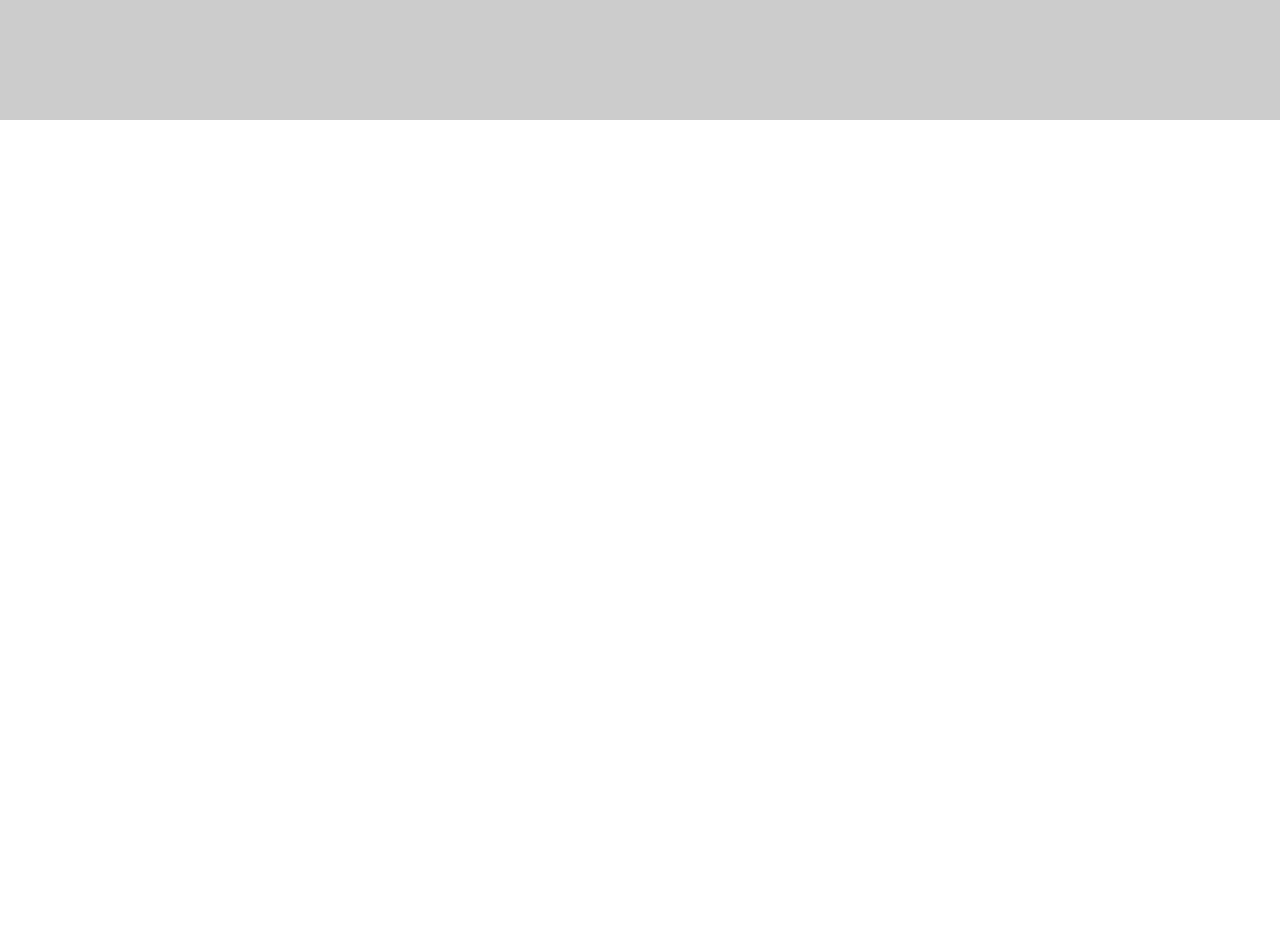
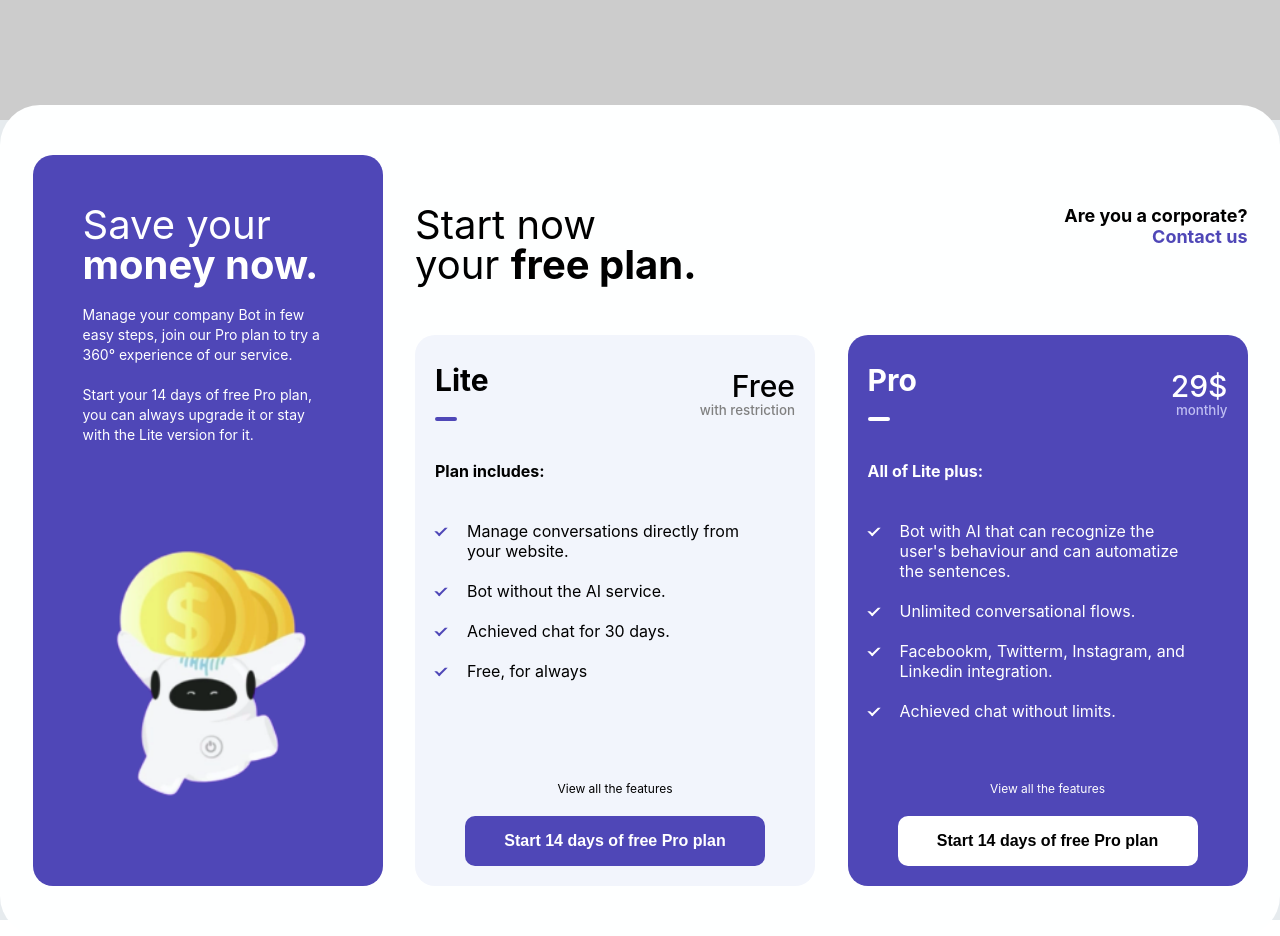
Before and after one commit to Shivansh-Appinventiv/ReactTraining, a React (Create React App) app: page / in a window 1280 px wide. Shown: the part 680-1616 px from the top of the page. Before the commit the page ends 800 px from the top, so only its background shows below. Built offline with nearby package versions, Linux system fonts and the light colour scheme.

Commit message:
added files of assignment1

```diff
--- a/src/App.js
+++ b/src/App.js
@@ -1,11 +1,13 @@
 import React from "react";
 import Home from "./modules/home";
+import Assignment from "./modules/assignment1";
 
 class App extends React.Component {
   render() {
     return (
       <div>
-        <Home />
+        {<Home />}
+        <Assignment/>
       </div>
     );
   }
--- /dev/null
+++ b/src/modules/assignment1/CardButton.js
@@ -0,0 +1,21 @@
+import React from "react";
+
+export default class CardButton extends React.Component {
+  render() {
+    const btn = this.props.value;
+    return (
+      <div>
+        <button
+          type={"button"}
+          className={"cardButton"}
+          style={{
+            background: btn.underlineColor,
+            color: btn.btnTextColor,
+          }}
+        >
+          {btn.btnText}
+        </button>
+      </div>
+    );
+  }
+}
--- /dev/null
+++ b/src/modules/assignment1/CardOne.js
@@ -0,0 +1,35 @@
+import React from "react";
+import coinContainer from "./assets/images/coinContainer.png";
+
+class CardOne extends React.Component {
+  render() {
+    return (
+      <div className={"cardOneContainer"}>
+        <div className={"cardOneWrapper"}>
+          <div className={"cardTitleOne"}>
+            {"Save your "}
+            <strong>{"money now."}</strong>
+          </div>
+          <div className={"cardBodyOne"}>
+            <p>
+              {
+                "Manage your company Bot in few easy steps, join our Pro plan to try a 360"
+              }
+              &deg;{" experience of our service."}
+            </p>
+            <p>
+              {
+                "Start your 14 days of free Pro plan, you can always upgrade it or stay with the Lite version for it."
+              }
+            </p>
+          </div>
+          <div className={"cardFooterOne"}>
+            <img src={coinContainer} alt={"coin-container"} />
+          </div>
+        </div>
+      </div>
+    );
+  }
+}
+
+export default CardOne;
--- /dev/null
+++ b/src/modules/assignment1/CardThree.js
@@ -0,0 +1,36 @@
+import React from "react";
+import CustomCard from "./CustomCard";
+
+const value = {
+  headerLeftText: "Pro",
+  headerRightSpan: "29$",
+  headerRightSmall: "monthly",
+  itemHead: "All of Lite plus:",
+  listItem: [
+    "Bot with AI that can recognize the user's behaviour and can automatize the sentences. ",
+    "Unlimited conversational flows.",
+    "Facebookm, Twitterm, Instagram, and Linkedin integration. ",
+    "Achieved chat without limits.",
+  ],
+  textColor: "white",
+  themeColor: "#4f47b7",
+  underlineColor: "white",
+  btnTextColor: "black",
+  smallColor: "#bfbef2",
+};
+
+class CardThree extends React.Component {
+  render() {
+    return (
+      <div className={"cardThreeContainer"}>
+        <div className={"cardThreeTitle"}>
+          <span>{"Are you a corporate?"}</span>
+          <span style={{ color: value.themeColor }}>{"Contact us"}</span>
+        </div>
+        <CustomCard value={value} />
+      </div>
+    );
+  }
+}
+
+export default CardThree;
--- /dev/null
+++ b/src/modules/assignment1/CardTwo.js
@@ -0,0 +1,38 @@
+import React from "react";
+import CustomCard from "./CustomCard";
+
+const value = {
+  headerLeftText: "Lite",
+  headerRightSpan: "Free",
+  headerRightSmall: "with restriction",
+  itemHead: "Plan includes:",
+  listItem: [
+    "Manage conversations directly from your website.",
+    "Bot without the AI service.",
+    "Achieved chat for 30 days.",
+    "Free, for always",
+  ],
+  textColor: "black",
+  themeColor: "#f2f5fc",
+  underlineColor: "#4f47b7",
+  btnTextColor: "white",
+  smallColor: "grey",
+};
+
+class CardTwo extends React.Component {
+  render() {
+    return (
+      <div className={"cardTwoContainer"}>
+        <div className={"cardTwoTitle"}>
+          {"Start now "}
+          <br />
+          {"your "}
+          <strong>{"free plan."}</strong>
+        </div>
+        <CustomCard value={value} />
+      </div>
+    );
+  }
+}
+
+export default CardTwo;
--- /dev/null
+++ b/src/modules/assignment1/CustomCard.js
@@ -0,0 +1,51 @@
+import React from "react";
+import CardButton from "./CardButton";
+import Listing from "./Listing";
+
+class CustomCard extends React.Component {
+  render() {
+    const card = this.props.value;
+    return (
+      <div
+        className={"cardContainer"}
+        style={{
+          color: card.textColor,
+          background: card.themeColor,
+        }}
+      >
+        <div className={"cardHeader"}>
+          <div className={"headerLeft"}>
+            <div>{card.headerLeftText}</div>
+            <div
+              className={"underline"}
+              style={{ borderColor: card.underlineColor }}
+            ></div>
+          </div>
+          <div className={"headerRight"}>
+            <span>{card.headerRightSpan}</span>
+            <small style={{ color: card.smallColor }}>
+              {card.headerRightSmall}
+            </small>
+          </div>
+        </div>
+        <div className={"itemHead"}>{card.itemHead}</div>
+        <Listing
+          value={{
+            listItem: card.listItem,
+            underlineColor: card.underlineColor,
+          }}
+        />
+        <div className={"cardFootDes"}>{"View all the features"}</div>
+        <CardButton
+          value={{
+            underlineColor: card.underlineColor,
+            btnTextColor: card.btnTextColor,
+            btnText: "Start 14 days of free Pro plan",
+          }}
+        />
+      </div>
+    );
+  }
+}
+
+export default CustomCard;
--- /dev/null
+++ b/src/modules/assignment1/Listing.js
@@ -0,0 +1,30 @@
+import React from "react";
+
+class Listing extends React.Component {
+  render() {
+    const input = this.props.value;
+    return (
+      <div>
+        <ul className={"listContainer"}>
+          {input.listItem.map((text) => {
+            return (
+              <li>
+                <div className={"listStyle"}>
+                  <div
+                    className={"tickIcon"}
+                    style={{
+                      borderColor: `transparent transparent ${input.underlineColor} ${input.underlineColor}`,
+                    }}
+                  ></div>
+                </div>
+                <div className={"listText"}>{text}</div>
+              </li>
+            );
+          })}
+        </ul>
+      </div>
+    );
+  }
+}
+
+export default Listing;
--- /dev/null
+++ b/src/modules/assignment1/index.css
@@ -0,0 +1,175 @@
+.assignContainer {
+  height: 100vh;
+  width: 100vw;
+  background-color: #e6ebee;
+  display: flex;
+  align-items: center;
+}
+
+.assignWrapper {
+  margin: 0 auto;
+  width: 1400px;
+  display: flex;
+  flex-direction: row;
+  justify-content: space-evenly;
+  padding: 50px 0 50px 0;
+  border-radius: 40px;
+  background: rgba(254, 255, 255, 255);
+}
+
+.cardOneContainer {
+  width: 350px;
+  color: white;
+  border-radius: 20px;
+  padding: 50px 0px 70px 0px;
+  background: rgba(79, 71, 183, 255);
+}
+
+.cardOneWrapper {
+  width: 250px;
+  margin: 0 auto;
+}
+
+.cardTitleOne {
+  font-size: 40px;
+  line-height: 1;
+}
+
+.cardBodyOne {
+  font-size: 14px;
+  line-height: 20px;
+}
+
+.cardBodyOne p {
+  margin: 20px 0px;
+}
+
+.cardFooterOne {
+  margin: 100px 0 0 0;
+  display: flex;
+  justify-content: center;
+  align-items: center;
+}
+
+.cardFooterOne img {
+  height: auto;
+  width: 200px;
+}
+
+.cardTwoContainer,
+.cardThreeContainer {
+  width: 400px;
+}
+
+.cardTwoTitle {
+  font-size: 40px;
+  line-height: 1;
+  margin: 50px 0;
+}
+
+.cardContainer {
+  padding: 30px 20px 20px 20px;
+  border-radius: 20px;
+}
+
+.cardHeader {
+  display: flex;
+  flex-direction: row;
+  justify-content: space-between;
+  margin: 0 0 40px 0;
+}
+
+.headerLeft {
+  font-size: 30px;
+  line-height: 1;
+  font-weight: 700;
+  display: flex;
+  flex-direction: column;
+  align-items: baseline;
+}
+
+.headerRight {
+  line-height: 1;
+  font-weight: 500;
+  display: flex;
+  flex-direction: column;
+  align-items: flex-end;
+  justify-content: center;
+}
+
+.headerRight span {
+  font-size: 30px;
+  line-height: 1.2;
+}
+
+.underline {
+  margin-top: 22px;
+  border: 2px solid;
+  border-radius: 2px;
+  width: 22px;
+}
+
+.itemHead {
+  font-weight: bold;
+  font-size: 16px;
+  margin: 0 0 40px 0;
+}
+
+.listContainer {
+  display: flex;
+  flex-direction: column;
+  margin: 0 40px 60px 0;
+  font-size: 16px;
+  height: 200px;
+}
+
+.listContainer li {
+  display: flex;
+  flex-direction: row;
+  margin: 0 0 20px 0;
+}
+
+.listContainer li .listStyle {
+  margin: 0 20px 0 0;
+  padding: 5px 0 0 0;
+}
+
+.tickIcon {
+  height: 7px;
+  width: 12px;
+  border: 2px solid;
+  border-color: transparent transparent black black;
+  transform: rotate(-45deg);
+}
+
+.cardFootDes {
+  display: flex;
+  align-items: center;
+  justify-content: center;
+  font-size: 12px;
+  margin: 20px 0 20px 0;
+}
+
+.cardButton {
+  display: flex;
+  align-items: center;
+  justify-content: center;
+  height: 50px;
+  width: 300px;
+  margin: 0 auto;
+  font-size: 16px;
+  border-radius: 10px;
+  outline: none;
+  border: none;
+  font-weight: bold;
+}
+
+.cardThreeTitle {
+  height: 80px;
+  font-size: 18px;
+  display: flex;
+  flex-direction: column;
+  align-items: flex-end;
+  margin: 50px 0;
+  font-weight: bold;
+}
--- /dev/null
+++ b/src/modules/assignment1/index.js
@@ -0,0 +1,21 @@
+import React from "react";
+import "./index.css";
+import CardOne from "./CardOne";
+import CardTwo from "./CardTwo";
+import CardThree from "./CardThree";
+
+class Assignment1 extends React.Component {
+  render() {
+    return (
+      <div className={"assignContainer"}>
+        <div className={"assignWrapper"}>
+          <CardOne />
+          <CardTwo />
+          <CardThree />
+        </div>
+      </div>
+    );
+  }
+}
+
+export default Assignment1;
```
Also changed, not shown: src/index.css (+8 -5 lines), src/modules/assignment1/assets/images/coinContainer.png (added).
